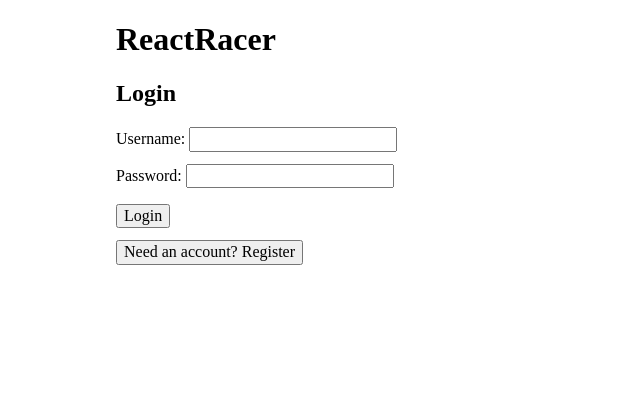
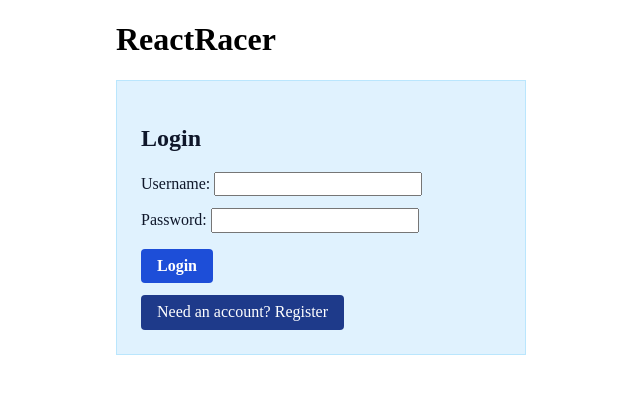
Before and after one commit to Adam2023-code/React-Typer, a React (Create React App) app in the folder frontend/: page / in a window 1280 px wide. Shown: the top 394 px of the page, without its empty margins (124-764 px from the left). Built offline with nearby package versions, Linux system fonts and the light colour scheme; no server answers.

Commit message:
Added color contrast consistency between log in and actual game interface

```diff
--- a/frontend/src/Auth.jsx
+++ b/frontend/src/Auth.jsx
@@ -47,7 +47,15 @@ function Auth({ setToken }) {
     }
   };
   return (
-    <div className="auth-container">
+    <div className="auth-container"
+    style={{
+      backgroundColor: '#e0f2fe',
+      color: '#0f172a',
+      padding: '24px',
+      maxWidth: '360px',
+      border: '1px solid #bae6fd'
+    }}
+    >
         <h2>{isLogin ? 'Login' : 'Register'}</h2>
         {message && <p className="auth-message">{message}</p>}
 
@@ -70,14 +78,33 @@ function Auth({ setToken }) {
                     required
                 />
                 </div>
-                <button type="submit">{isLogin ? 'Login' : 'Register'}</button>
+                <button
+                type="submit"
+                style={{
+                  backgroundColor: '#1d4ed8',
+                  color: '#ffffff',
+                  padding: '8px 16px',
+                  border: 'none',
+                  borderRadius: '4px',
+                  fontWeight: 'bold',
+                  cursor: 'pointer'
+                }}
+                >
+                {isLogin ? 'Login' : 'Register'}</button>
         </form>
 
         <button
             type="button"
             onClick={() => setIsLogin(!isLogin)}
             className="switch-btn"
-
+            style={{
+              backgroundColor: '#1e3a8a',
+              color: '#ffffff',
+              padding: '8px 16px',
+              border: 'none',
+              borderRadius: '4px',
+              cursor: 'pointer'
+            }}
         >
             {isLogin ? 'Need an account? Register' : 'Already have an account? Login'}
         </button>
--- a/frontend/src/TypeRacer.css
+++ b/frontend/src/TypeRacer.css
@@ -1,7 +1,7 @@
 .racer-container,
 .active-racer {
   padding: 20px;
-  background-color: #ffffff;
+  background-color: #e0f2fe;
   color: #222222;
   border-radius: 12px;
   transition: background-color 0.3s ease, color 0.3s ease;
```
